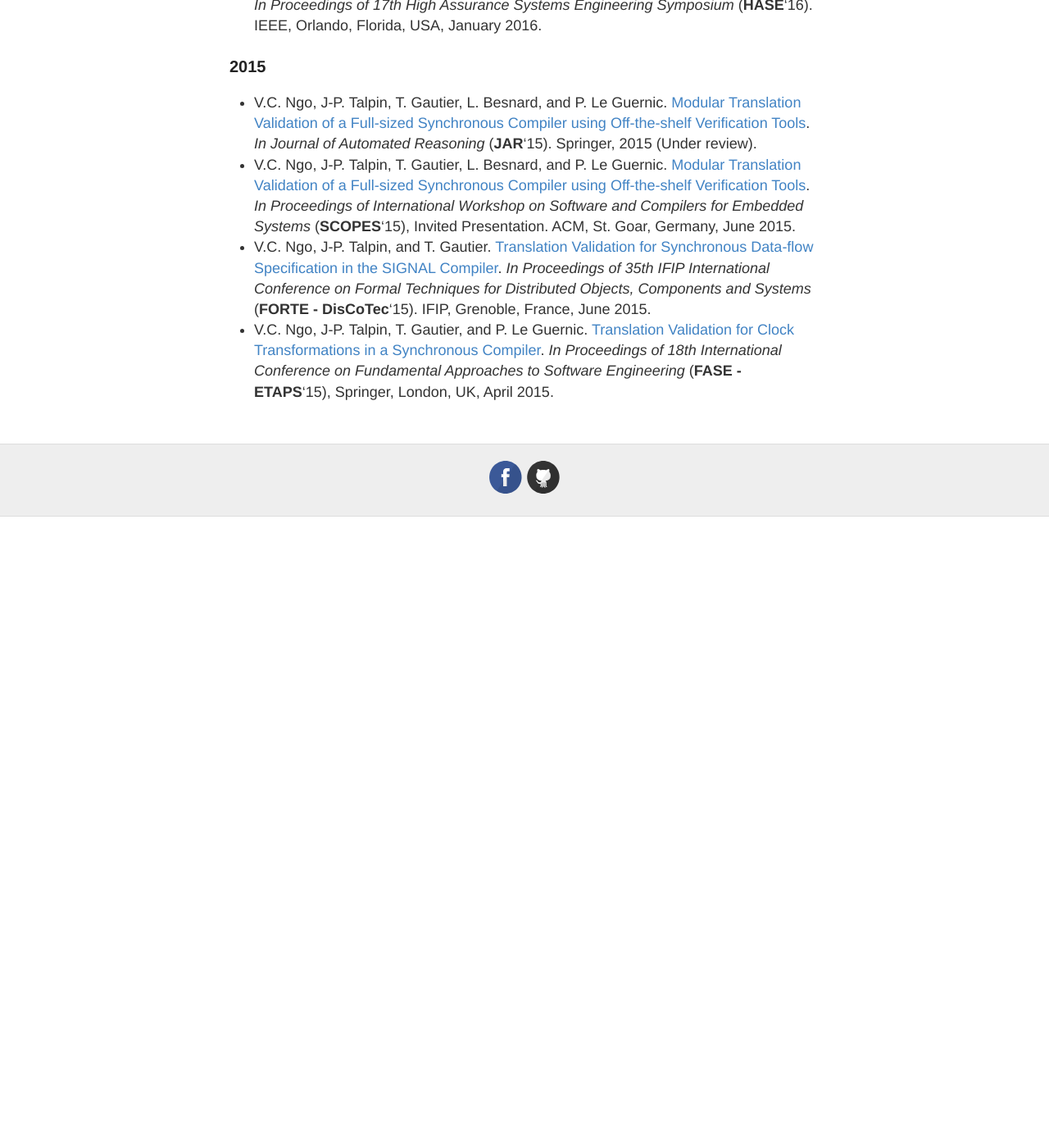
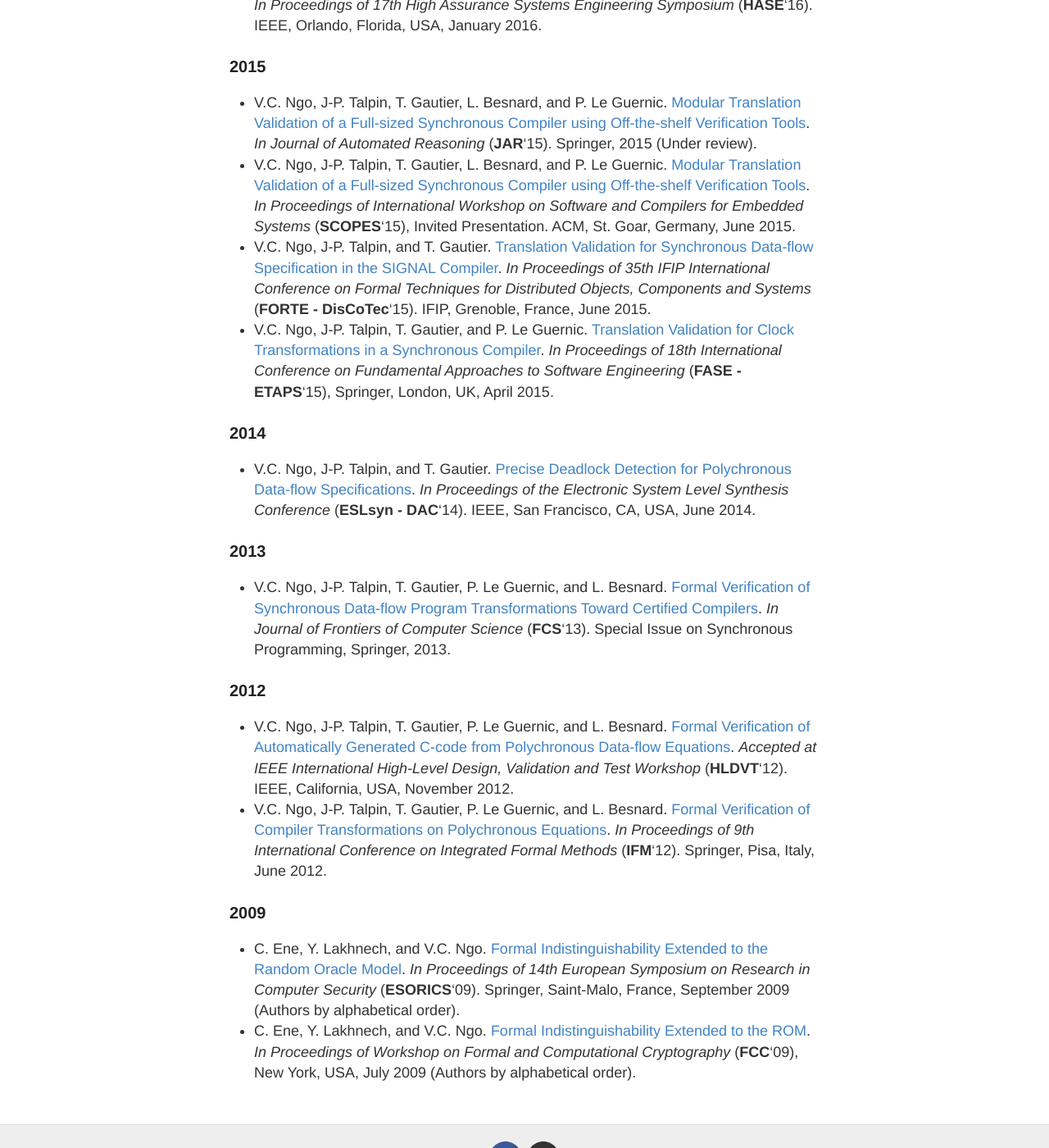
Before and after one commit to channgo2203/channgo2203.github.io, a Jekyll site: the page built from pubs.md, in a window 1280 px wide and 1400 px high, scrolled down 532 px. Shown: the whole window at 82% size. Built offline with Jekyll 4.4.1, drawn with Linux system fonts in a browser that asks for light colours; before the commit the page ends 1162 px from its top, so only the background shows below that.

Commit message:
Updated pubs.md

```diff
--- a/pubs.md
+++ b/pubs.md
@@ -15,3 +15,17 @@ published: true
 - V.C. Ngo, J-P. Talpin, T. Gautier, L. Besnard, and P. Le Guernic. [Modular Translation Validation of a Full-sized Synchronous Compiler using Off-the-shelf Verification Tools](http://channgo2203.github.io/pdfs/scopes15.pdf). _In Proceedings of International Workshop on Software and Compilers for Embedded Systems_ (**SCOPES**'15), Invited Presentation. ACM, St. Goar, Germany, June 2015.
 - V.C. Ngo, J-P. Talpin, and T. Gautier. [Translation Validation for Synchronous Data-flow Specification in the SIGNAL Compiler](http://channgo2203.github.io/pdfs/forte15.pdf). _In Proceedings of 35th IFIP International Conference on Formal Techniques for Distributed Objects, Components and Systems_ (**FORTE - DisCoTec**'15). IFIP, Grenoble, France, June 2015.
 - V.C. Ngo, J-P. Talpin, T. Gautier, and P. Le Guernic. [Translation Validation for Clock Transformations in a Synchronous Compiler](http://channgo2203.github.io/pdfs/fase15.pdf). _In Proceedings of 18th International Conference on Fundamental Approaches to Software Engineering_ (**FASE - ETAPS**'15), Springer, London, UK, April 2015.
+
+### 2014
+- V.C. Ngo, J-P. Talpin, and T. Gautier. [Precise Deadlock Detection for Polychronous Data-flow Specifications](http://channgo2203.github.io/pdfs/eslsyn14.pdf). _In Proceedings of the Electronic System Level Synthesis Conference_ (**ESLsyn - DAC**'14). IEEE, San Francisco, CA, USA, June 2014.
+
+### 2013
+- V.C. Ngo, J-P. Talpin, T. Gautier, P. Le Guernic, and L. Besnard. [Formal Verification of Synchronous Data-flow Program Transformations Toward Certified Compilers](http://channgo2203.github.io/pdfs/fcs13.pdf). _In Journal of Frontiers of Computer Science_ (**FCS**'13). Special Issue on Synchronous Programming, Springer, 2013.
+
+### 2012
+- V.C. Ngo, J-P. Talpin, T. Gautier, P. Le Guernic, and L. Besnard. [Formal Verification of Automatically Generated C-code from Polychronous Data-flow Equations](http://channgo2203.github.io/pdfs/hldvt12.pdf). _Accepted at IEEE International High-Level Design, Validation and Test Workshop_ (**HLDVT**'12). IEEE, California, USA, November 2012.
+- V.C. Ngo, J-P. Talpin, T. Gautier, P. Le Guernic,  and L. Besnard. [Formal Verification of Compiler Transformations on Polychronous Equations](http://channgo2203.github.io/pdfs/ifm12.pdf). _In Proceedings of 9th International Conference on Integrated Formal Methods_ (**IFM**'12). Springer, Pisa, Italy, June 2012.
+
+### 2009
+- C. Ene, Y. Lakhnech, and V.C. Ngo. [Formal Indistinguishability Extended to the Random Oracle Model](http://channgo2203.github.io/pdfs/esorics09.pdf). _In Proceedings of 14th European Symposium on Research in Computer Security_ (**ESORICS**'09). Springer, Saint-Malo, France, September 2009 (Authors by alphabetical order).
+- C. Ene, Y. Lakhnech, and V.C. Ngo. [Formal Indistinguishability Extended to the ROM](http://channgo2203.github.io/pdfs/fcc09.pdf). _In Proceedings of Workshop on Formal and Computational Cryptography_ (**FCC**'09), New York, USA, July 2009 (Authors by alphabetical order).
```
